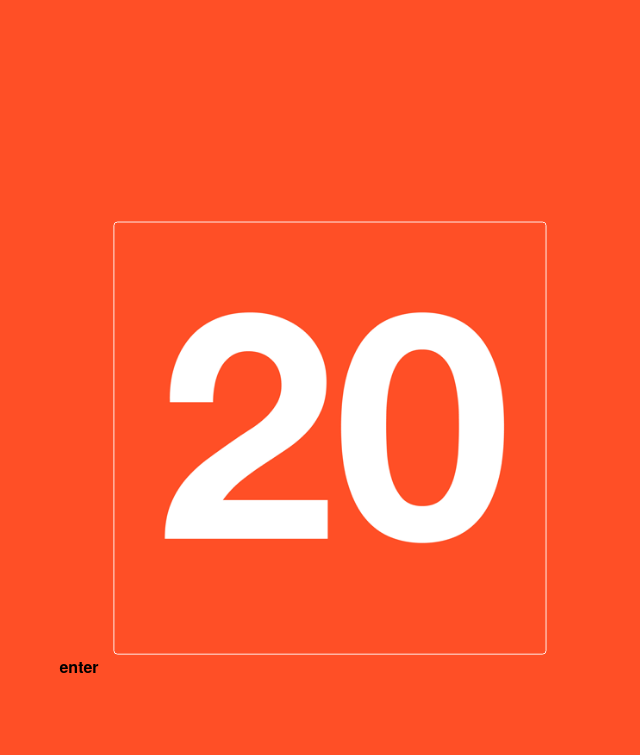
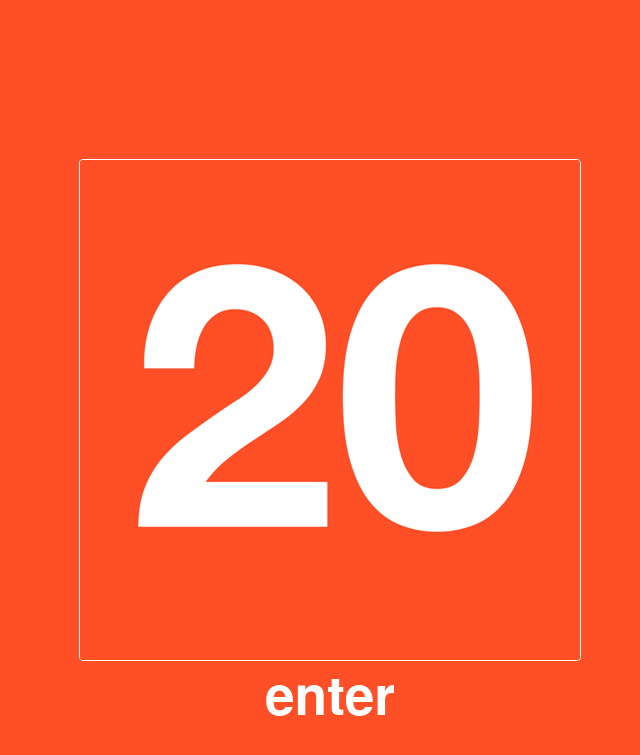
Before and after one commit to afishmandesign/afishmandesign.github.io, a Jekyll site: the page built from 2021/index.html, in a window 1280 px wide. Shown: the top 755 px of the page, without its empty margins (298-938 px from the left). Built offline with Jekyll 4.4.1, drawn with Linux system fonts in a browser that asks for light colours.

Commit message:
gif page text format

```diff
--- a/2021/index.html
+++ b/2021/index.html
@@ -10,10 +10,10 @@
     </div>
 
     <div class="col-lg-12">
-        <a href="/">
-            <span class="gif-word">
+        <p class="gif-word">
+            <a href="/">
                     enter
-            </span>
-        </a>
+            </a>
+        </p>
     </div>
 </div>
```
